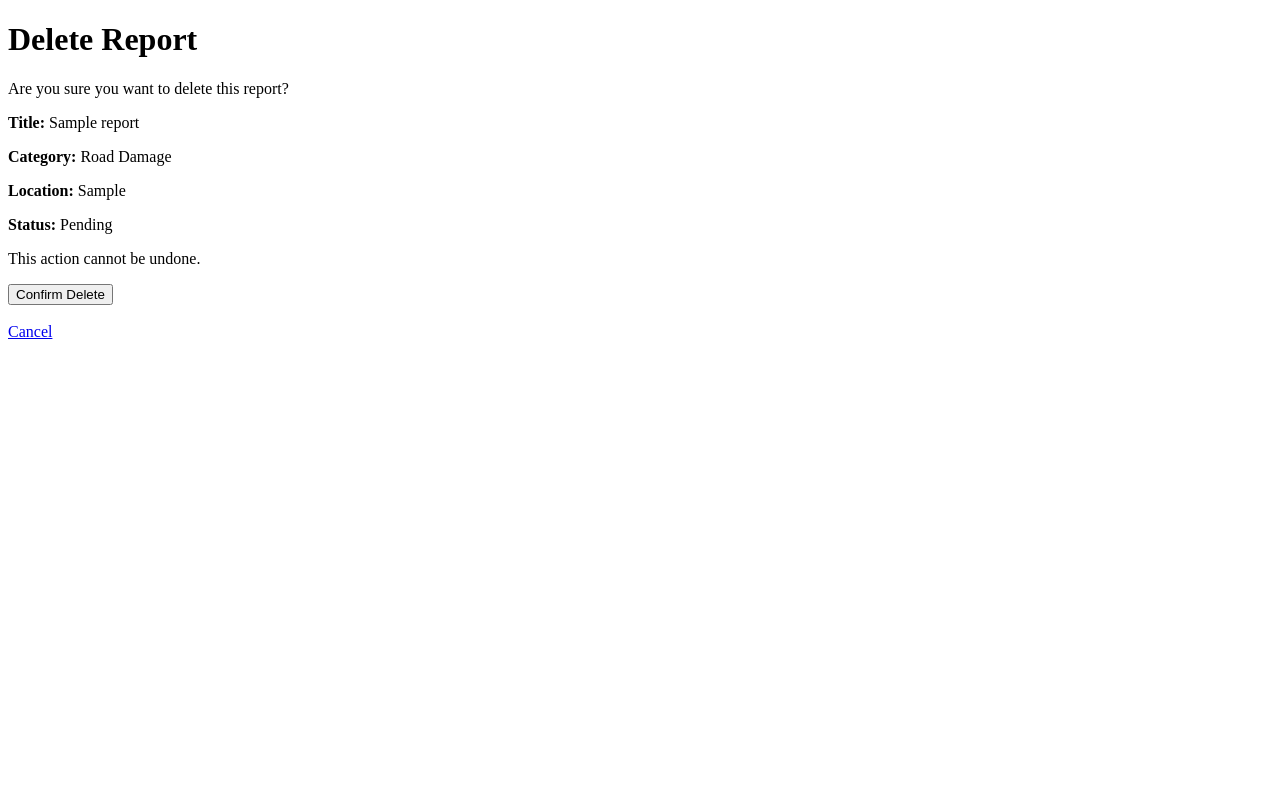
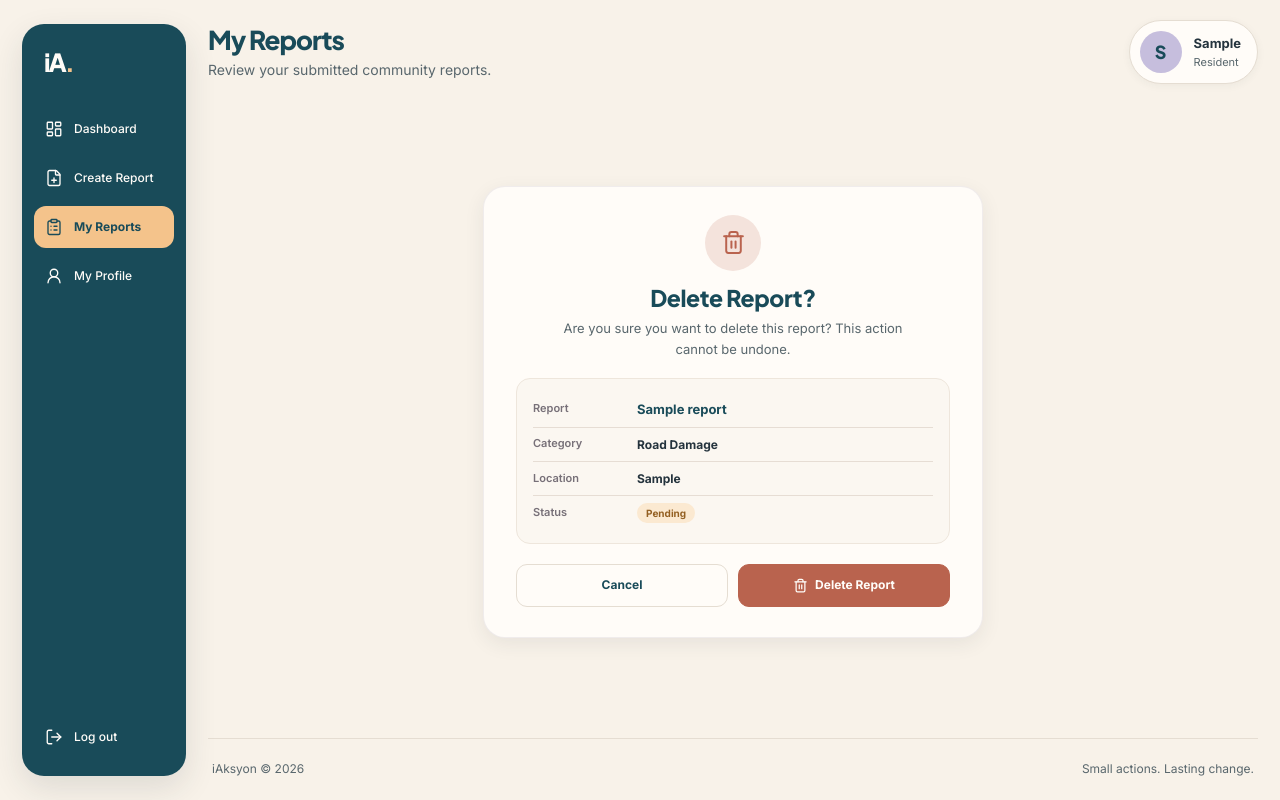
Before and after one commit to alyanaiscoding/iAksyon-Campugan-KirsteneAlyana-G7, a Django app: page /reports/1/delete/ in a window 1280 px wide. Run offline with Django 5.2, Linux system fonts and the light colour scheme; a user stored in the database is signed in; tables that the repository leaves empty hold one stand-in row (values such as "Sample post"); parts of the project's set-up code (start-up, migrations or seed data) failed here and were passed over; some libraries are stand-ins or nearby versions.

Commit message:
style: redesign delete report confirmation page

```diff
--- /dev/null
+++ b/iaksyon/static/css/report_delete.css
@@ -0,0 +1,39 @@
+.report-delete-body .dashboard-shell { max-width: 1600px; gap: 22px; padding: 18px 22px; }
+.report-delete-body .sidebar { width: 164px; align-items: stretch; padding: 18px 12px; border-radius: 22px; }
+.report-delete-body .sidebar-brand { margin: 0 0 26px 10px; font-size: 25px; }
+.report-delete-body .sidebar-nav { align-items: stretch; gap: 7px; }
+.report-delete-body .sidebar-link { flex-direction: row; justify-content: flex-start; gap: 11px; width: 100%; min-height: 42px; padding: 8px 11px; border-radius: 12px; }
+.report-delete-body .sidebar-link span { font-size: 12px; text-align: left; }
+.report-delete-body .sidebar-link svg { width: 18px; height: 18px; flex: 0 0 auto; }
+.report-delete-body .dashboard-main { min-width: 0; min-height: 0; }
+.report-delete-body .dashboard-content { display: flex; flex: 1 0 auto; flex-direction: column; }
+.report-delete-body .dashboard-header { margin-bottom: 14px; padding: 2px 0; }
+.report-delete-body .page-heading h1 { margin-bottom: 2px; font-size: 26px; }
+.report-delete-page { display: grid; flex: 1; place-items: center; width: 100%; padding: 10px 0 24px; }
+.report-delete-card { width: min(100%, 500px); padding: 28px 32px 30px; border: 1px solid rgba(67, 53, 89, .08); border-radius: 22px; background: var(--surface); box-shadow: var(--shadow-md, var(--shadow-sm)); text-align: center; }
+.report-delete-icon { display: grid; width: 56px; height: 56px; place-items: center; margin: 0 auto 13px; border-radius: 50%; background: #F4E3DC; color: var(--terracotta); }
+.report-delete-icon svg { width: 25px; height: 25px; stroke-width: 1.9; }
+.report-delete-card h2 { margin: 0 0 7px; color: var(--primary); font: 800 23px/1.2 var(--font-heading); letter-spacing: -.4px; }
+.report-delete-message { max-width: 380px; margin: 0 auto 19px; color: var(--text-secondary); font-size: 13px; line-height: 1.55; }
+.report-delete-summary { margin: 0 0 20px; padding: 13px 16px; border: 1px solid #EEE6DC; border-radius: 14px; background: #FBF7F1; text-align: left; }
+.report-delete-summary > div { display: grid; grid-template-columns: 94px minmax(0, 1fr); align-items: center; gap: 10px; padding: 7px 0; border-bottom: 1px solid rgba(213, 201, 189, .55); }
+.report-delete-summary > div:last-child { border-bottom: 0; }
+.report-delete-summary dt { color: #777078; font-size: 11px; font-weight: 600; }
+.report-delete-summary dd { overflow-wrap: anywhere; margin: 0; color: var(--text-primary); font-size: 12px; font-weight: 650; }
+.report-delete-summary .summary-title dd { color: var(--primary); font-size: 13px; }
+.report-delete-summary .summary-status dd { display: flex; }
+.report-delete-summary .status-badge { display: inline-flex; width: fit-content; padding: 3px 9px; border-radius: 99px; font-size: 10px; font-weight: 700; line-height: 1.4; }
+.report-delete-summary .status-pending { background: var(--pending-bg); color: var(--pending-text); }
+.report-delete-summary .status-in_progress { background: var(--progress-bg); color: var(--progress-text); }
+.report-delete-summary .status-resolved { background: var(--resolved-bg); color: var(--resolved-text); }
+.report-delete-actions { display: grid; grid-template-columns: 1fr 1fr; gap: 10px; }
+.report-delete-form { display: contents; }
+.report-delete-cancel, .report-delete-submit { display: inline-flex; align-items: center; justify-content: center; gap: 7px; width: 100%; min-height: 43px; padding: 10px 14px; border-radius: 11px; font: 700 12px/1.2 var(--font-body); text-decoration: none; transition: background .18s ease, border-color .18s ease, transform .18s ease; }
+.report-delete-cancel { border: 1px solid var(--border); background: transparent; color: var(--primary); }
+.report-delete-cancel:hover { border-color: var(--lavender); background: #F5F1F7; }
+.report-delete-submit { border: 1px solid var(--terracotta); background: var(--terracotta); color: #fffdf9; cursor: pointer; }
+.report-delete-submit:hover { border-color: #A94E3D; background: #A94E3D; }
+.report-delete-submit svg { width: 15px; height: 15px; }
+.report-delete-cancel:focus-visible, .report-delete-submit:focus-visible { outline: 3px solid rgba(117, 101, 217, .25); outline-offset: 2px; }
+@media (max-width: 760px) { .report-delete-body .dashboard-shell { gap: 12px; padding: 12px; }.report-delete-page { padding: 4px 0 16px; } }
+@media (max-width: 480px) { .report-delete-body .page-heading h1 { font-size: 22px; }.report-delete-card { padding: 23px 18px; border-radius: 18px; }.report-delete-card h2 { font-size: 21px; }.report-delete-summary { padding: 11px 12px; }.report-delete-summary > div { grid-template-columns: 76px minmax(0, 1fr); gap: 8px; }.report-delete-actions { gap: 8px; }.report-delete-cancel, .report-delete-submit { min-height: 42px; padding: 9px 8px; font-size: 11px; } }
--- a/templates/reports/report_confirm_delete.html
+++ b/templates/reports/report_confirm_delete.html
@@ -1,31 +1,33 @@
-<!DOCTYPE html>
-<html lang="en">
-<head>
-    <meta charset="UTF-8">
-    <meta name="viewport" content="width=device-width, initial-scale=1.0">
-    <title>Delete Report | iAksyon</title>
-</head>
-<body>
+{% extends "layouts/dashboard.html" %}
+{% load static %}
 
-    <h1>Delete Report</h1>
+{% block title %}iAksyon | Delete Report{% endblock %}
+{% block body_class %}dashboard-body resident-dashboard-body report-delete-body{% endblock %}
+{% block dashboard_css %}<link rel="stylesheet" href="{% static 'css/report_delete.css' %}">{% endblock %}
+{% block page_title %}My Reports{% endblock %}
+{% block page_subtitle %}Review your submitted community reports.{% endblock %}
 
-    <p>Are you sure you want to delete this report?</p>
+{% block dashboard_content %}
+<main class="report-delete-page">
+    <section class="report-delete-card" aria-labelledby="delete-heading">
+        <div class="report-delete-icon" aria-hidden="true"><i data-lucide="trash-2"></i></div>
+        <h2 id="delete-heading">Delete Report?</h2>
+        <p class="report-delete-message">Are you sure you want to delete this report? This action cannot be undone.</p>
 
-    <p><strong>Title:</strong> {{ object.title }}</p>
-    <p><strong>Category:</strong> {{ object.get_category_display }}</p>
-    <p><strong>Location:</strong> {{ object.location }}</p>
-    <p><strong>Status:</strong> {{ object.get_status_display }}</p>
+        <dl class="report-delete-summary" aria-label="Report details">
+            <div class="summary-title"><dt>Report</dt><dd>{{ object.title }}</dd></div>
+            <div><dt>Category</dt><dd>{{ object.get_category_display }}</dd></div>
+            <div><dt>Location</dt><dd>{{ object.location }}</dd></div>
+            <div class="summary-status"><dt>Status</dt><dd><span class="status-badge status-{{ object.status|lower }}">{{ object.get_status_display }}</span></dd></div>
+        </dl>
 
-    <p>This action cannot be undone.</p>
-
-    <form method="POST">
-        {% csrf_token %}
-        <button type="submit">Confirm Delete</button>
-    </form>
-
-    <br>
-
-    <a href="{% url 'report_list' %}">Cancel</a>
-
-</body>
-</html>
+        <div class="report-delete-actions">
+            <a href="{% url 'report_list' %}" class="report-delete-cancel">Cancel</a>
+            <form method="post" class="report-delete-form">
+                {% csrf_token %}
+                <button type="submit" class="report-delete-submit"><i data-lucide="trash-2" aria-hidden="true"></i>Delete Report</button>
+            </form>
+        </div>
+    </section>
+</main>
+{% endblock %}
```
